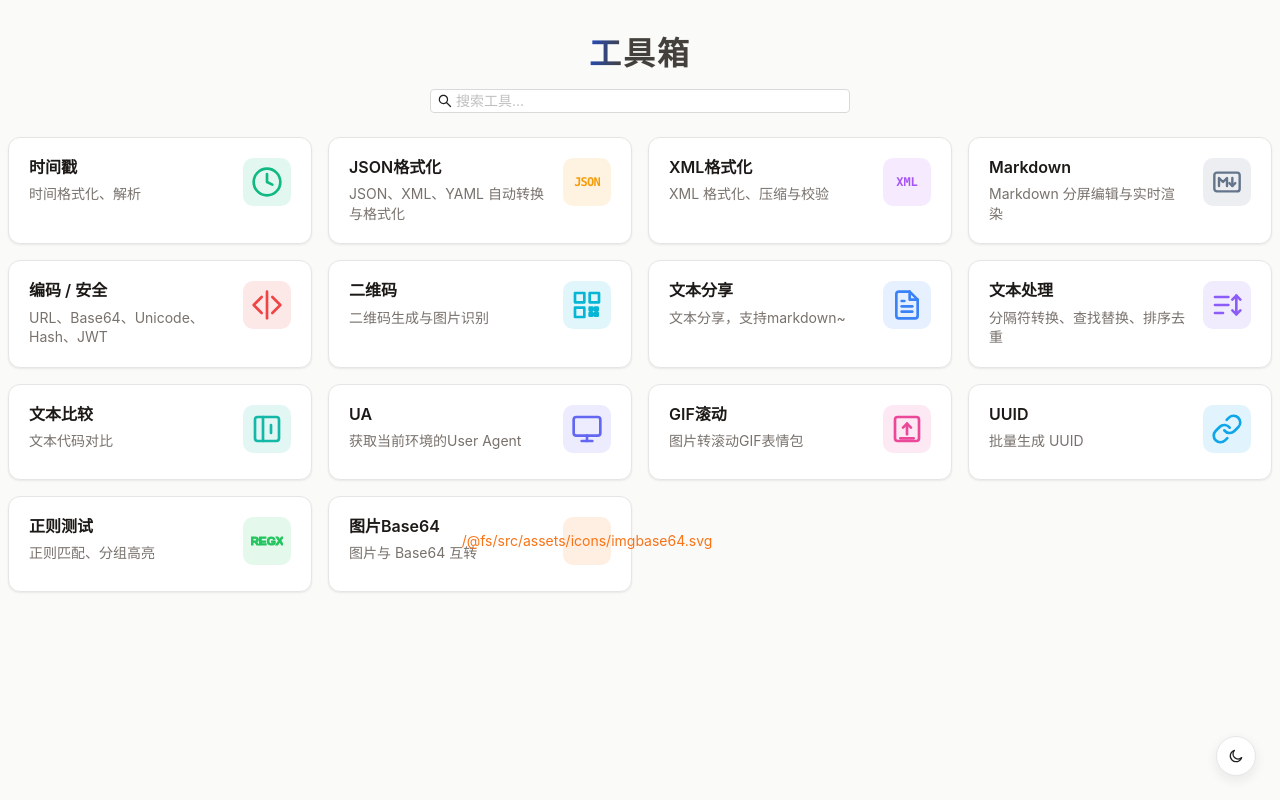
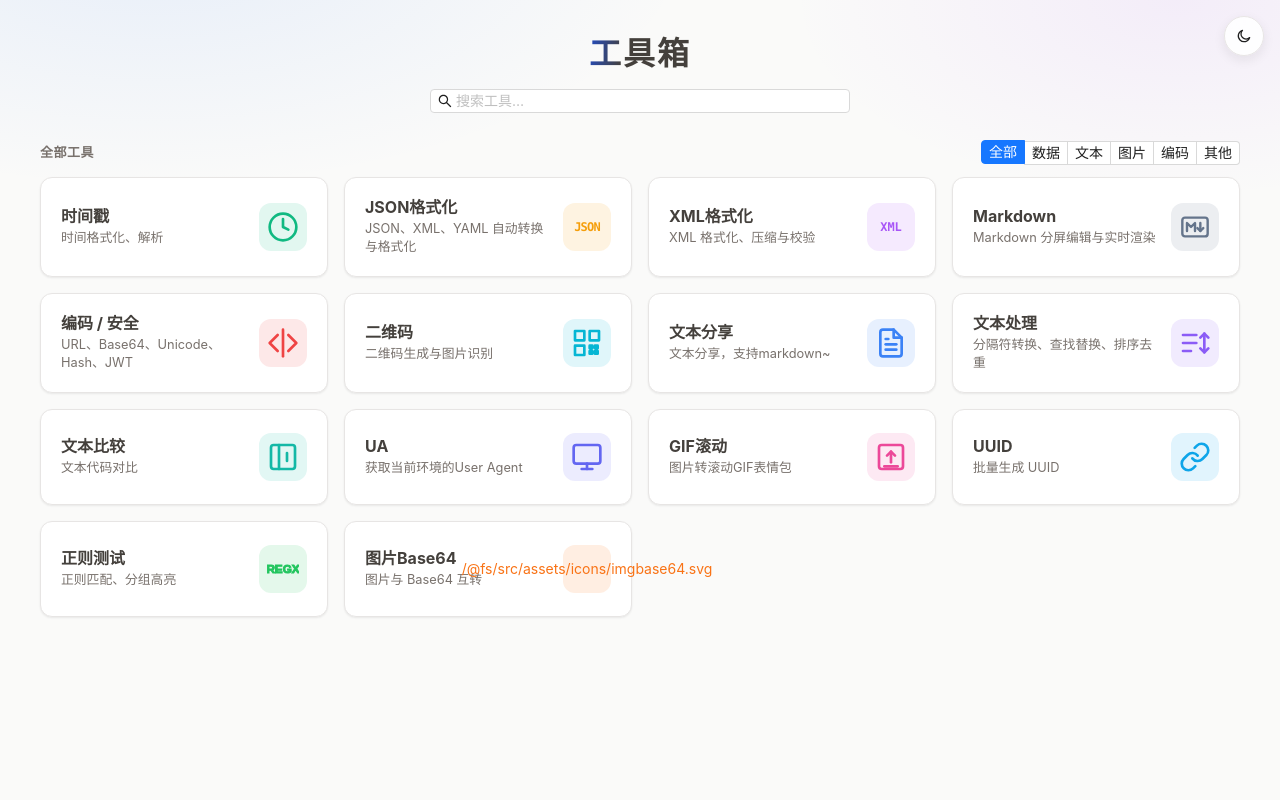
Before and after one commit to zzzgr/tool-antd, a Vue app: page /#/ in a window 1280 px wide. Built offline with nearby package versions, Linux system fonts and the light colour scheme.

Commit message:
feat: 统一工具页布局与轻动效
新增 ToolPage 骨架与全局样式 token，首页支持分类；路由切换、卡片入场、主题切换等增加克制动效。

```diff
--- a/src/App.vue
+++ b/src/App.vue
@@ -5,17 +5,24 @@
         <a-tooltip :title="themeToggleLabel" placement="left">
           <a-button
             class="theme-toggle"
+            :class="{ 'is-toggling': themeAnimating }"
             shape="circle"
             size="large"
             :aria-label="themeToggleLabel"
-            @click="themeStore.toggleTheme()"
+            @click="onToggleTheme"
           >
             <template #icon>
               <ThemeIcon :name="themeStore.isDark ? 'sun' : 'moon'" />
             </template>
           </a-button>
         </a-tooltip>
-        <RouterView />
+        <RouterView v-slot="{ Component, route }">
+          <Transition name="view-fade" mode="out-in">
+            <div :key="route.path" class="route-view">
+              <component :is="Component" />
+            </div>
+          </Transition>
+        </RouterView>
       </div>
     </a-spin>
   </AConfigProvider>
@@ -25,7 +32,7 @@
 import { RouterView } from 'vue-router'
 import { useLoadingStore } from '@/stores/loading'
 import { useThemeStore } from '@/stores/theme'
-import { computed, h, watch } from 'vue'
+import { computed, h, ref, watch } from 'vue'
 import { LoadingOutlined } from '@ant-design/icons-vue'
 import zhCN from 'ant-design-vue/es/locale/zh_CN'
 import { theme } from 'ant-design-vue'
@@ -34,6 +41,20 @@ import ThemeIcon from '@/components/theme-icon/index.vue'
 const store = useLoadingStore()
 const themeStore = useThemeStore()
 const themeToggleLabel = computed(() => (themeStore.isDark ? '切换明亮模式' : '切换暗黑模式'))
+const themeAnimating = ref(false)
+let themeAnimTimer: ReturnType<typeof setTimeout> | null = null
+
+const onToggleTheme = () => {
+  themeStore.toggleTheme()
+  themeAnimating.value = false
+  requestAnimationFrame(() => {
+    themeAnimating.value = true
+    if (themeAnimTimer) clearTimeout(themeAnimTimer)
+    themeAnimTimer = setTimeout(() => {
+      themeAnimating.value = false
+    }, 450)
+  })
+}
 
 const antTheme = computed(() => {
   const isDark = themeStore.isDark
@@ -41,7 +62,6 @@ const antTheme = computed(() => {
     algorithm: isDark ? theme.darkAlgorithm : theme.defaultAlgorithm,
     token: {
       borderRadius: 4,
-      // OLED 纯黑：仅暗色下把 AntD 各层背景/边框压到接近 #000
       ...(isDark
         ? {
             colorBgBase: '#000000',
@@ -76,32 +96,91 @@ watch(
 
 <style>
 .app-shell {
+  position: relative;
   min-height: 100vh;
-  background: var(--app-bg);
+  background:
+    radial-gradient(900px 420px at 12% -8%, color-mix(in srgb, #3b82f6 10%, transparent), transparent 60%),
+    radial-gradient(700px 360px at 92% 0%, color-mix(in srgb, #a855f7 8%, transparent), transparent 55%),
+    var(--app-bg);
   color: var(--app-text);
   transition:
     background-color 0.3s cubic-bezier(0.4, 0, 0.2, 1),
     color 0.3s cubic-bezier(0.4, 0, 0.2, 1);
 }
 
+.route-view {
+  min-height: calc(100vh - 1rem);
+}
+
+.view-fade-enter-active,
+.view-fade-leave-active {
+  transition:
+    opacity 0.18s ease,
+    transform 0.18s ease;
+}
+
+.view-fade-enter-from {
+  opacity: 0;
+  transform: translateY(6px);
+}
+
+.view-fade-leave-to {
+  opacity: 0;
+  transform: translateY(-4px);
+}
+
 .theme-toggle {
   position: fixed;
-  right: calc(24px + env(safe-area-inset-right));
-  bottom: calc(24px + env(safe-area-inset-bottom));
+  right: calc(16px + env(safe-area-inset-right));
+  top: calc(16px + env(safe-area-inset-top));
+  bottom: auto;
   z-index: 1050;
   display: inline-flex;
   align-items: center;
   justify-content: center;
-  background: var(--app-card-bg) !important;
+  background: color-mix(in srgb, var(--app-card-bg) 88%, transparent) !important;
   border: 1px solid var(--app-card-border) !important;
   box-shadow: 0 4px 12px var(--app-shadow);
   transition: all 0.3s cubic-bezier(0.4, 0, 0.2, 1);
+  backdrop-filter: blur(8px);
 }
 
 .theme-toggle:hover {
   transform: translateY(-2px);
   box-shadow: 0 8px 20px var(--app-shadow-hover);
   border-color: var(--app-card-hover-border) !important;
+}
+
+.theme-toggle.is-toggling {
+  animation: theme-pop 0.45s cubic-bezier(0.22, 1, 0.36, 1);
+}
+
+.theme-toggle.is-toggling .anticon,
+.theme-toggle.is-toggling svg {
+  animation: theme-spin 0.45s cubic-bezier(0.22, 1, 0.36, 1);
+}
+
+@keyframes theme-pop {
+  0% {
+    transform: scale(1);
+  }
+  40% {
+    transform: scale(1.08);
+  }
+  100% {
+    transform: scale(1);
+  }
+}
+
+@keyframes theme-spin {
+  from {
+    transform: rotate(-90deg) scale(0.85);
+    opacity: 0.4;
+  }
+  to {
+    transform: rotate(0deg) scale(1);
+    opacity: 1;
+  }
 }
 
 .theme-toggle .anticon {
@@ -111,4 +190,15 @@ watch(
 textarea {
   resize: none !important;
 }
+
+@media (prefers-reduced-motion: reduce) {
+  .view-fade-enter-active,
+  .view-fade-leave-active,
+  .theme-toggle.is-toggling,
+  .theme-toggle.is-toggling .anticon,
+  .theme-toggle.is-toggling svg {
+    animation: none !important;
+    transition: none !important;
+  }
+}
 </style>
--- a/src/views/index.vue
+++ b/src/views/index.vue
@@ -1,4 +1,5 @@
 <template>
+  <div class="home-page">
     <div class="home-header">
       <h1 class="home-title">工具箱</h1>
       <a-input v-model:value="searchKey" class="home-search" placeholder="搜索工具…" allow-clear>
@@ -7,8 +8,33 @@
         </template>
       </a-input>
     </div>
-  <a-row :gutter="[16, 16]" align="stretch">
-    <a-col v-for="t in filteredTool" :key="t.path" :xs="24" :md="8" :lg="6">
+
+    <div class="home-section">
+      <div class="section-head">
+        <div class="section-title">{{ searchKey.trim() ? '搜索结果' : '全部工具' }}</div>
+        <a-radio-group
+          v-if="!searchKey.trim()"
+          v-model:value="activeCategory"
+          size="small"
+          button-style="solid"
+          class="category-switch"
+        >
+          <a-radio-button v-for="c in categories" :key="c.key" :value="c.key">
+            {{ c.label }}
+          </a-radio-button>
+        </a-radio-group>
+      </div>
+
+      <a-row :gutter="[16, 16]" align="stretch" class="tool-grid">
+        <a-col
+          v-for="(t, idx) in filteredTool"
+          :key="t.path"
+          :xs="24"
+          :md="8"
+          :lg="6"
+          class="tool-col"
+          :style="{ '--stagger': idx }"
+        >
           <router-link class="tool-link" :to="t.path">
             <div
               class="tool-card"
@@ -31,6 +57,8 @@
         </a-col>
       </a-row>
       <div v-if="!filteredTool.length" class="empty-tip">没有匹配的工具</div>
+    </div>
+  </div>
 </template>
 
 <script setup lang="ts">
@@ -38,132 +66,246 @@ import { computed, ref } from 'vue'
 import { SearchOutlined } from '@ant-design/icons-vue'
 import ToolIcon from '@/components/tool-icon/index.vue'
 
-const allTool = [
+type ToolItem = {
+  path: string
+  title: string
+  icon: string
+  iconColor: string
+  desc: string
+  category: 'data' | 'text' | 'image' | 'codec' | 'other'
+}
+
+const allTool: ToolItem[] = [
   {
     path: '/timestamp',
     title: '时间戳',
     icon: 'timestamp',
     iconColor: '#10b981',
-    desc: '时间格式化、解析'
+    desc: '时间格式化、解析',
+    category: 'data'
   },
   {
     path: '/json',
     title: 'JSON格式化',
     icon: 'json',
     iconColor: '#f59e0b',
-    desc: 'JSON、XML、YAML 自动转换与格式化'
+    desc: 'JSON、XML、YAML 自动转换与格式化',
+    category: 'data'
   },
   {
     path: '/xml',
     title: 'XML格式化',
     icon: 'xml',
     iconColor: '#a855f7',
-    desc: 'XML 格式化、压缩与校验'
+    desc: 'XML 格式化、压缩与校验',
+    category: 'data'
   },
   {
     path: '/markdown',
     title: 'Markdown',
     icon: 'markdown',
     iconColor: '#64748b',
-    desc: 'Markdown 分屏编辑与实时渲染'
+    desc: 'Markdown 分屏编辑与实时渲染',
+    category: 'text'
   },
   {
     path: '/codec',
     title: '编码 / 安全',
     icon: 'codec',
     iconColor: '#ef4444',
-    desc: 'URL、Base64、Unicode、Hash、JWT'
+    desc: 'URL、Base64、Unicode、Hash、JWT',
+    category: 'codec'
   },
   {
     path: '/qr',
     title: '二维码',
     icon: 'qrcode',
     iconColor: '#06b6d4',
-    desc: '二维码生成与图片识别'
+    desc: '二维码生成与图片识别',
+    category: 'image'
   },
   {
     path: '/textShare',
     title: '文本分享',
     icon: 'text',
     iconColor: '#3b82f6',
-    desc: '文本分享，支持markdown~'
+    desc: '文本分享，支持markdown~',
+    category: 'text'
   },
   {
     path: '/textproc',
     title: '文本处理',
     icon: 'textproc',
     iconColor: '#8b5cf6',
-    desc: '分隔符转换、查找替换、排序去重'
+    desc: '分隔符转换、查找替换、排序去重',
+    category: 'text'
   },
   {
     path: '/diff',
     title: '文本比较',
     icon: 'diff',
     iconColor: '#14b8a6',
-    desc: '文本代码对比'
+    desc: '文本代码对比',
+    category: 'text'
   },
   {
     path: '/ua',
     title: 'UA',
     icon: 'ua',
     iconColor: '#6366f1',
-    desc: '获取当前环境的User Agent'
+    desc: '获取当前环境的User Agent',
+    category: 'other'
   },
   {
     path: '/gifscroll',
     title: 'GIF滚动',
     icon: 'gif',
     iconColor: '#ec4899',
-    desc: '图片转滚动GIF表情包'
+    desc: '图片转滚动GIF表情包',
+    category: 'image'
   },
   {
     path: '/uuid',
     title: 'UUID',
     icon: 'uuid',
     iconColor: '#0ea5e9',
-    desc: '批量生成 UUID'
+    desc: '批量生成 UUID',
+    category: 'data'
   },
   {
     path: '/regex',
     title: '正则测试',
     icon: 'regex',
     iconColor: '#22c55e',
-    desc: '正则匹配、分组高亮'
+    desc: '正则匹配、分组高亮',
+    category: 'text'
   },
   {
     path: '/imgbase64',
     title: '图片Base64',
     icon: 'imgbase64',
     iconColor: '#f97316',
-    desc: '图片与 Base64 互转'
+    desc: '图片与 Base64 互转',
+    category: 'image'
   }
 ]
 
+const categories = [
+  { key: 'all', label: '全部' },
+  { key: 'data', label: '数据' },
+  { key: 'text', label: '文本' },
+  { key: 'image', label: '图片' },
+  { key: 'codec', label: '编码' },
+  { key: 'other', label: '其他' }
+] as const
+
 const searchKey = ref('')
+const activeCategory = ref<(typeof categories)[number]['key']>('all')
+const hoveredPath = ref<string | null>(null)
 
 const filteredTool = computed(() => {
   const k = searchKey.value.trim().toLowerCase()
-  if (!k) return allTool
-  return allTool.filter(
+  let list = allTool
+  if (!k && activeCategory.value !== 'all') {
+    list = list.filter((t) => t.category === activeCategory.value)
+  }
+  if (!k) return list
+  return list.filter(
     (t) => t.title.toLowerCase().includes(k) || t.desc.toLowerCase().includes(k)
   )
 })
-
-const hoveredPath = ref<string | null>(null)
 </script>
 
 <style scoped>
+.home-page {
+  max-width: 1200px;
+  margin: 0 auto;
+  padding-bottom: 24px;
+}
+
 .home-header {
   display: flex;
   flex-direction: column;
   align-items: center;
   gap: 1rem;
-  padding: 1.75rem 0.5rem 1.5rem;
+  padding: 1.75rem 0.5rem 1.25rem;
 }
 
 .home-search {
   width: 100%;
   max-width: 420px;
+  transition: transform 0.2s ease;
+}
+
+.home-search:focus-within {
+  transform: translateY(-1px);
+}
+
+.home-search :deep(.ant-input-affix-wrapper),
+.home-search :deep(.ant-input) {
+  transition:
+    box-shadow 0.2s ease,
+    border-color 0.2s ease,
+    background-color 0.2s ease;
+}
+
+.home-search :deep(.ant-input-affix-wrapper-focused),
+.home-search :deep(.ant-input:focus) {
+  box-shadow: 0 0 0 3px color-mix(in srgb, #3b82f6 18%, transparent);
+}
+
+.home-section {
+  margin-top: 8px;
+  margin-bottom: 20px;
+}
+
+.section-head {
+  display: flex;
+  flex-wrap: wrap;
+  align-items: center;
+  justify-content: space-between;
+  gap: 10px;
+  margin-bottom: 12px;
+}
+
+.section-title {
+  font-size: 13px;
+  font-weight: 600;
+  color: var(--app-muted);
+  letter-spacing: 0.04em;
+  margin-bottom: 0;
+}
+
+.category-switch {
+  flex-wrap: wrap;
+}
+
+.category-switch :deep(.ant-radio-button-wrapper) {
+  transition:
+    transform 0.15s ease,
+    background-color 0.15s ease,
+    color 0.15s ease,
+    border-color 0.15s ease;
+}
+
+.category-switch :deep(.ant-radio-button-wrapper-checked) {
+  transform: translateY(-1px);
+}
+
+.tool-col {
+  animation: card-enter 0.42s cubic-bezier(0.22, 1, 0.36, 1) both;
+  animation-delay: calc(var(--stagger, 0) * 35ms);
+}
+
+@keyframes card-enter {
+  from {
+    opacity: 0;
+    transform: translateY(14px) scale(0.98);
+  }
+  to {
+    opacity: 1;
+    transform: translateY(0) scale(1);
+  }
 }
 
 .empty-tip {
@@ -171,6 +313,18 @@ const hoveredPath = ref<string | null>(null)
   color: var(--app-muted);
   padding: 2rem 0;
   font-size: 0.95rem;
+  animation: empty-in 0.25s ease both;
+}
+
+@keyframes empty-in {
+  from {
+    opacity: 0;
+    transform: translateY(6px);
+  }
+  to {
+    opacity: 1;
+    transform: translateY(0);
+  }
 }
 
 .home-title {
@@ -226,6 +380,21 @@ const hoveredPath = ref<string | null>(null)
     animation: none;
     background-position: 0% 0;
   }
+
+  .tool-col,
+  .empty-tip,
+  .tool-card,
+  .tool-card::before,
+  .tool-icon-wrapper,
+  .home-search,
+  .category-switch :deep(.ant-radio-button-wrapper) {
+    animation: none !important;
+    transition: none !important;
+  }
+
+  .tool-card.is-hovered {
+    transform: none;
+  }
 }
 
 .tool-link {
@@ -263,98 +432,87 @@ const hoveredPath = ref<string | null>(null)
   padding: 1.5px;
   background: conic-gradient(
     from var(--beam-angle),
-    transparent 0deg,
-    transparent 25deg,
-    var(--tool-accent, var(--app-icon-hover-color)) 60deg,
-    #ffffff 75deg,
-    var(--tool-accent, var(--app-icon-hover-color)) 90deg,
-    transparent 125deg,
-    transparent 360deg
+    transparent 0%,
+    transparent 72%,
+    color-mix(in srgb, var(--tool-accent, #60a5fa) 80%, white) 86%,
+    var(--tool-accent, #60a5fa) 92%,
+    transparent 100%
   );
   -webkit-mask:
-    linear-gradient(#000 0 0) content-box,
-    linear-gradient(#000 0 0);
+    linear-gradient(#fff 0 0) content-box,
+    linear-gradient(#fff 0 0);
+  mask:
+    linear-gradient(#fff 0 0) content-box,
+    linear-gradient(#fff 0 0);
   -webkit-mask-composite: xor;
   mask-composite: exclude;
   opacity: 0;
+  pointer-events: none;
   transition: opacity 0.25s ease;
-  pointer-events: none;
 }
 
-.tool-card:hover::before {
-  opacity: 1;
-  animation: beam-run 2.4s linear infinite;
+.tool-card.is-hovered {
+  border-color: transparent;
+  background: var(--app-card-hover-bg);
+  box-shadow: 0 8px 24px var(--app-shadow-hover);
+  transform: translateY(-2px);
 }
 
-@keyframes beam-run {
+.tool-card.is-hovered::before {
+  opacity: 1;
+  animation: beam-spin 2.4s linear infinite;
+}
+
+@keyframes beam-spin {
   to {
     --beam-angle: 360deg;
   }
 }
 
-.tool-card:hover {
-  border-color: var(--tool-accent, var(--app-card-hover-border));
-  background: var(--app-card-hover-bg);
-  box-shadow: 0 6px 16px var(--app-shadow-hover);
-}
-
-:root[data-theme='dark'] .tool-card:hover {
-  box-shadow: 0 8px 20px var(--app-shadow-hover);
-}
-
-@media (prefers-reduced-motion: reduce) {
-  .tool-card:hover::before {
-    animation: none;
-    opacity: 0;
-  }
-}
-
 .tool-card-content {
   display: flex;
+  align-items: center;
   justify-content: space-between;
-  align-items: flex-start;
-  gap: 1rem;
+  gap: 12px;
   height: 100%;
 }
 
 .tool-info {
+  min-width: 0;
   flex: 1;
-  min-width: 0;
 }
 
 .tool-title {
   font-size: 1rem;
-  font-weight: 600;
-  color: var(--app-text);
-  margin-bottom: 0.5rem;
-  transition: color 0.2s ease;
+  font-weight: 650;
+  margin-bottom: 4px;
+  color: var(--app-title);
 }
 
 .tool-desc {
-  font-size: 0.875rem;
+  font-size: 0.8rem;
   color: var(--app-muted);
   line-height: 1.4;
-  display: -webkit-box;
-  -webkit-line-clamp: 2;
-  -webkit-box-orient: vertical;
-  overflow: hidden;
-  transition: color 0.2s ease;
 }
 
 .tool-icon-wrapper {
   flex-shrink: 0;
+  width: 48px;
+  height: 48px;
   display: flex;
   align-items: center;
   justify-content: center;
-  width: 48px;
-  height: 48px;
-  border-radius: 10px;
-  background: color-mix(in srgb, var(--tool-accent, var(--app-icon-color)) 12%, transparent);
-  transition: all 0.3s cubic-bezier(0.4, 0, 0.2, 1);
+  border-radius: 12px;
+  background: color-mix(in srgb, var(--tool-accent, #60a5fa) 12%, transparent);
+  transition:
+    transform 0.25s cubic-bezier(0.4, 0, 0.2, 1),
+    box-shadow 0.25s ease,
+    background-color 0.25s ease;
 }
 
 .tool-icon-wrapper.is-hovered {
-  transform: scale(1.08);
-  background: color-mix(in srgb, var(--tool-accent, var(--app-icon-color)) 18%, transparent);
+  transform: scale(1.08) rotate(-3deg);
+  box-shadow: 0 6px 16px color-mix(in srgb, var(--tool-accent, #60a5fa) 28%, transparent);
+  background: color-mix(in srgb, var(--tool-accent, #60a5fa) 18%, transparent);
 }
 </style>
```
Also changed, not shown: src/components/tool-page/index.vue (added, +82 -0 lines), src/index.css (+83 -0 lines), src/views/json/index.vue (+17 -16 lines), src/views/markdown/index.vue (+10 -34 lines), src/views/qr/index.vue (+8 -25 lines), src/views/timestamp/index.vue (+15 -15 lines), src/views/xml/index.vue (+11 -8 lines). Lines whose indentation alone changed are shown as unchanged.
